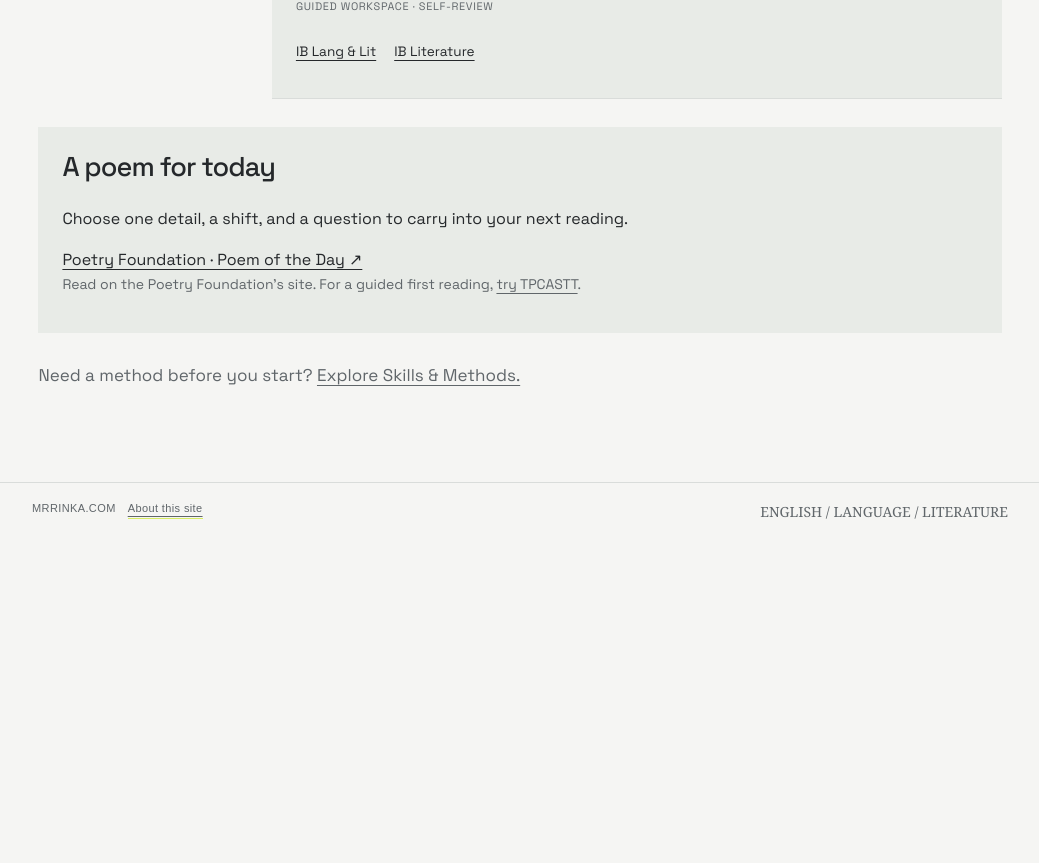
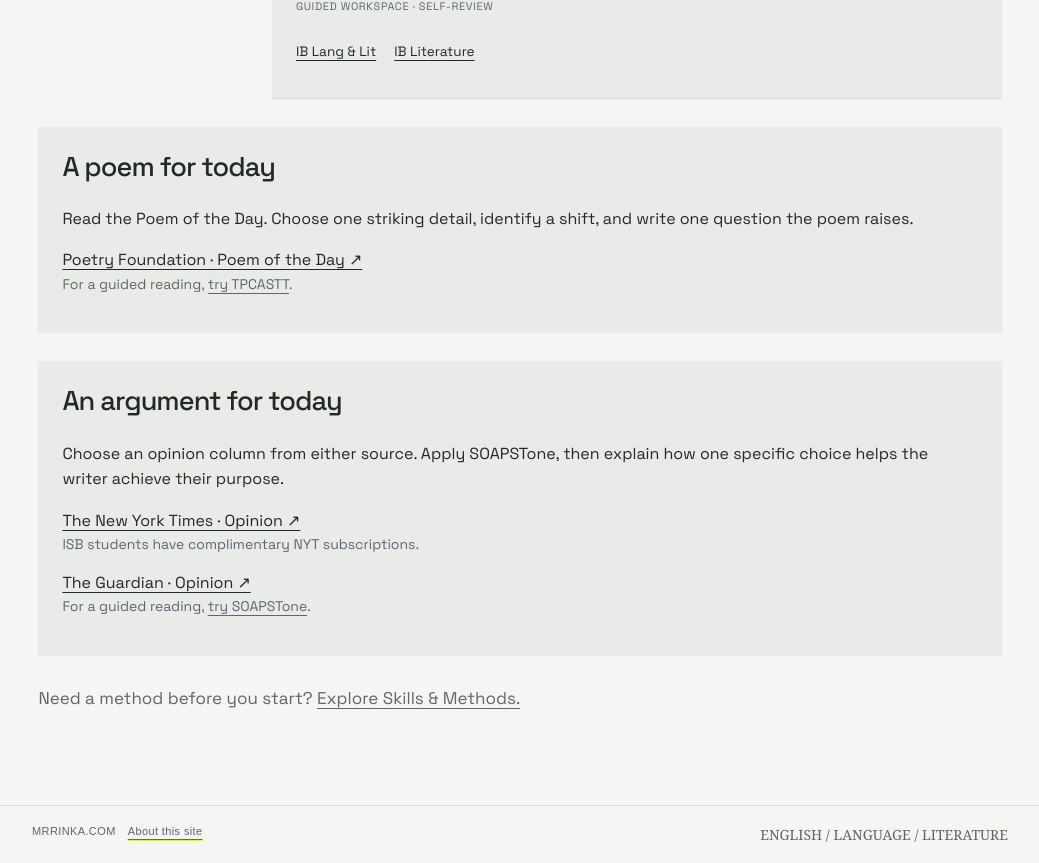
Before and after one commit to jrinka/mrrinka, a Next.js app: page /practice in a window 1280 px wide. Shown: the part 2234-3097 px from the top of the page, without its empty margins (240-1279 px from the left). Before the commit the page ends 2774 px from the top, so only its background shows below. Built offline with nearby package versions, Linux system fonts and the light colour scheme; a web font is replaced by a local one.

Commit message:
Add independent reading starters for poetry and opinion

```diff
--- a/app/practice/page.tsx
+++ b/app/practice/page.tsx
@@ -51,7 +51,23 @@ export default function PracticePage() {
           ))}</div>
         </section>
       </div>
-      <aside className="lens-intro"><h2>A poem for today</h2><p>Choose one detail, a shift, and a question to carry into your next reading.</p><a href="https://www.poetryfoundation.org/poems">Poetry Foundation · Poem of the Day ↗</a><p className="hint">Read on the Poetry Foundation’s site. For a guided first reading, <Link href="/resources/reading-methods/tpcastt">try TPCASTT</Link>.</p></aside><p className="intro">Need a method before you start? <Link href="/resources">Explore Skills &amp; Methods.</Link></p>
+      <section aria-label="Independent reading practice">
+        <aside className="lens-intro">
+          <h2>A poem for today</h2>
+          <p>Read the Poem of the Day. Choose one striking detail, identify a shift, and write one question the poem raises.</p>
+          <a href="https://www.poetryfoundation.org/poems/poem-of-the-day">Poetry Foundation · Poem of the Day ↗</a>
+          <p className="hint">For a guided reading, <Link href="/resources/reading-methods/tpcastt">try TPCASTT</Link>.</p>
+        </aside>
+        <aside className="lens-intro">
+          <h2>An argument for today</h2>
+          <p>Choose an opinion column from either source. Apply SOAPSTone, then explain how one specific choice helps the writer achieve their purpose.</p>
+          <a href="https://www.nytimes.com/section/opinion">The New York Times · Opinion ↗</a>
+          <p className="hint">ISB students have complimentary NYT subscriptions.</p>
+          <a href="https://www.theguardian.com/us/commentisfree">The Guardian · Opinion ↗</a>
+          <p className="hint">For a guided reading, <Link href="/resources/reading-methods/soapstone">try SOAPSTone</Link>.</p>
+        </aside>
+      </section>
+      <p className="intro">Need a method before you start? <Link href="/resources">Explore Skills &amp; Methods.</Link></p>
     </GlobalShell>
   );
 }
```
